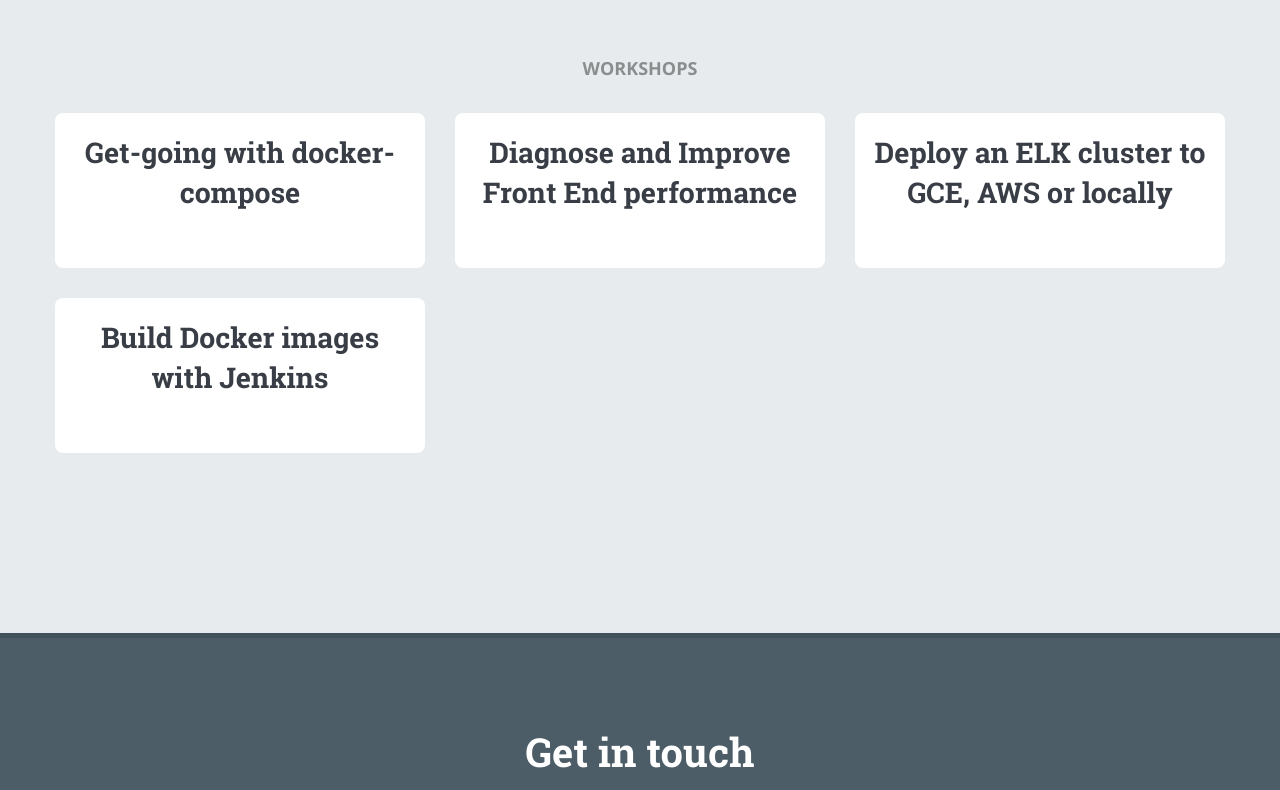
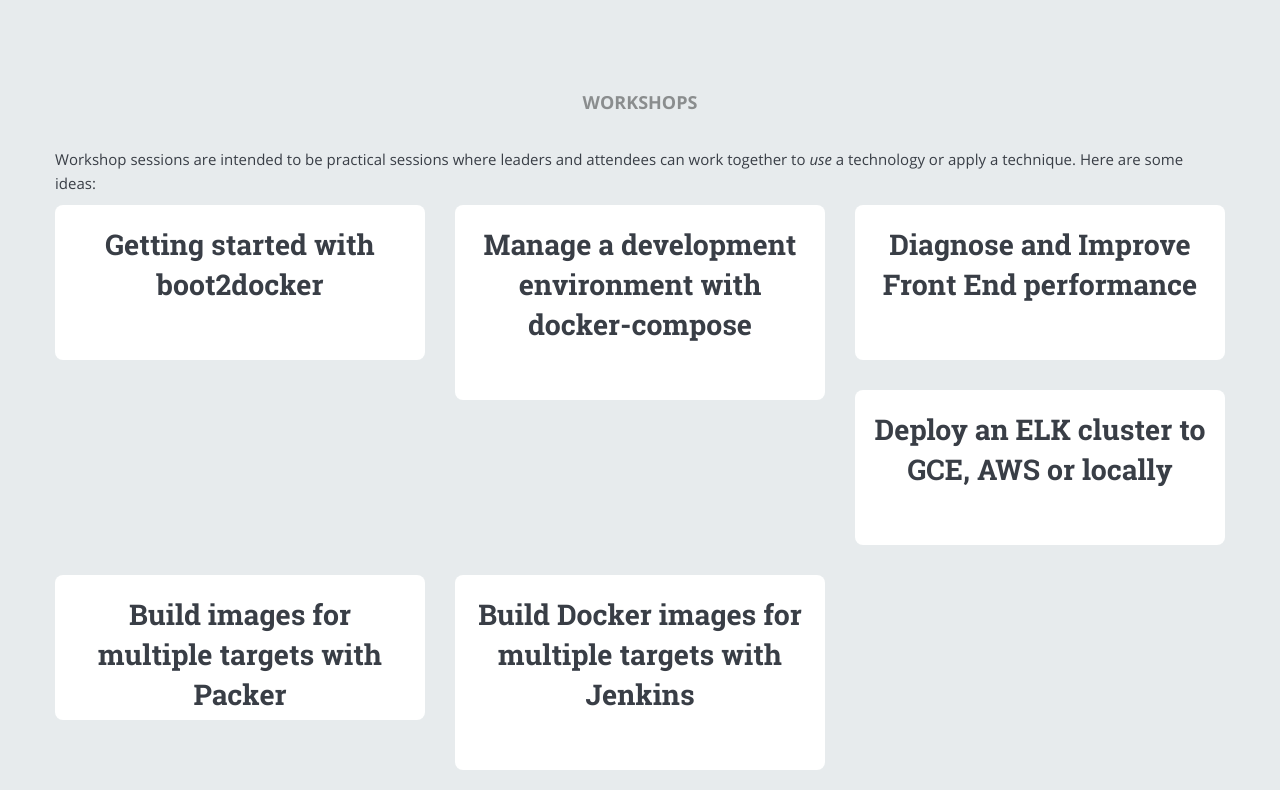
Before and after one commit to sukrit007/iteratephx.github.io, a plain HTML site: page call-for-speakers.html in a window 1280 px wide. Shown: the part 1800-2590 px from the top of the page. Drawn offline with Linux system fonts and the light colour scheme; some packages are replaced by stand-ins of ours; no server answers.

Commit message:
Try to clarify that the topic and workshop session ideas are just suggestions.

```diff
--- a/call-for-speakers.html
+++ b/call-for-speakers.html
@@ -135,6 +135,7 @@
                 <div class="module-header session-ideas-header">
                     <h4>Topic Ideas</h4>
                 </div>
+                <p>Thinking about hosting a topic session, but not sure what to share?  Here are some ideas:</p>
             </div>
             <!-- end span12 -->
             <ul class="event-items">
@@ -265,6 +266,8 @@
                             <div class="module-header workshops-header">
                                 <h4>Workshops</h4>
                             </div>
+                            <p>Workshop sessions are intended to be practical sessions where leaders and attendees can
+                                work together to <em>use</em> a technology or apply a technique.  Here are some ideas:</p>
                         </div>
                         <!-- end span12 -->
                         <ul class="event-items">
@@ -272,7 +275,17 @@
                                 <br class="clearfix">
 
                                 <div class="event-entry text-center">
-                                    <h3 class="entry-title">Get-going with docker-compose</h3>
+                                    <h3 class="entry-title">Getting started with boot2docker</h3>
+                                </div>
+                                <div class="entry-content">
+                                    <p></p>
+                                </div>
+                            </li>
+                            <li class="event-item clearfix span4">
+                                <br class="clearfix">
+
+                                <div class="event-entry text-center">
+                                    <h3 class="entry-title">Manage a development environment with docker-compose</h3>
                                 </div>
                                 <div class="entry-content">
                                     <p></p>
@@ -302,7 +315,14 @@
                                 <br class="clearfix">
 
                                 <div class="event-entry text-center">
-                                    <h3 class="entry-title">Build Docker images with Jenkins</h3>
+                                    <h3 class="entry-title">Build images for multiple targets with Packer</h3>
+                                </div>
+                            </li>
+                            <li class="event-item clearfix span4">
+                                <br class="clearfix">
+
+                                <div class="event-entry text-center">
+                                    <h3 class="entry-title">Build Docker images for multiple targets with Jenkins</h3>
                                 </div>
                                 <div class="entry-content">
                                     <p></p>
```
